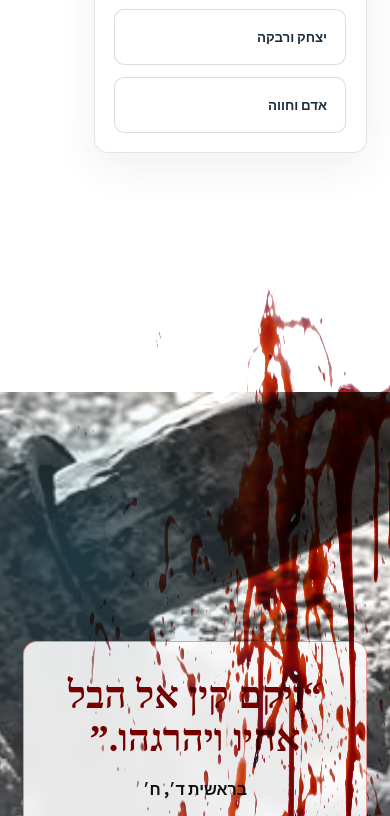
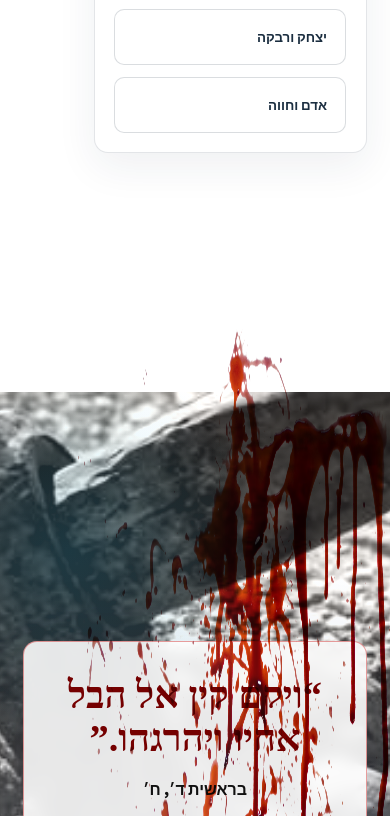
Before and after one commit to BarakGershon/webpages, a plain HTML site: page index.html in a window 390 px wide. Shown: the part 7533-8349 px from the top of the page. Drawn offline with Linux system fonts and the light colour scheme; a web font is replaced by a local one.

Commit message:
Update style.css

```diff
--- a/style.css
+++ b/style.css
@@ -757,4 +757,9 @@
     .murder-popup {
       padding: 32px 24px;
     }
+
+    .blood-overlay {
+      width: 100vw;
+      height: 110vh;
+   }
   }
```
